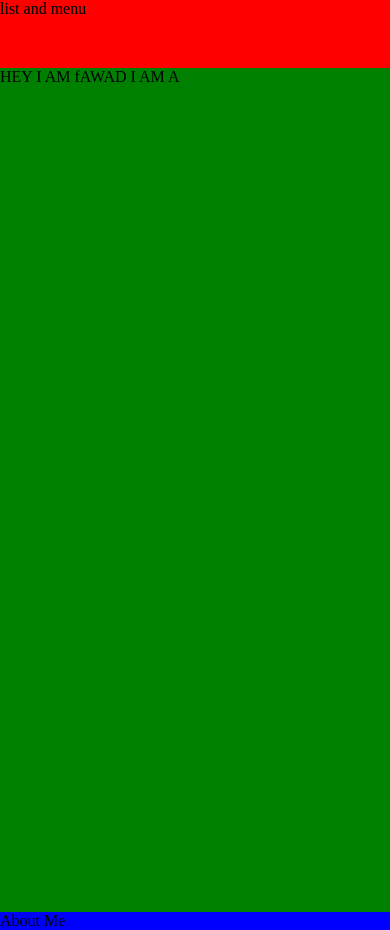
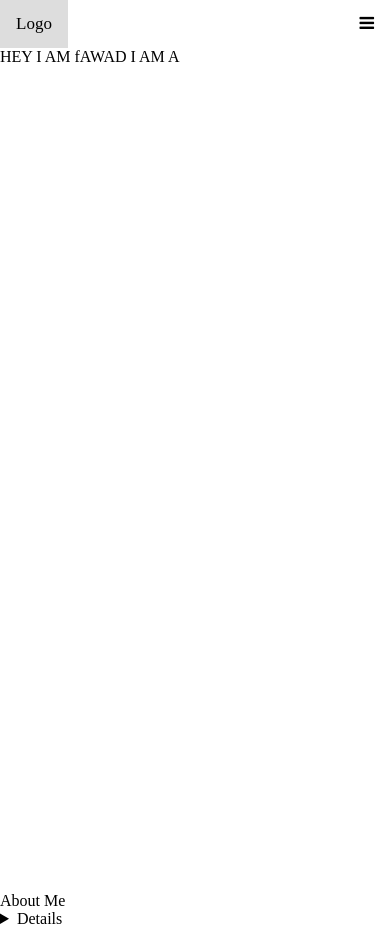
Before and after one commit to fawad-code/fawad0code.github.io, a plain HTML site: page index.html in a window 390 px wide. Drawn offline with Linux system fonts and the light colour scheme.

Commit message:
Add Navbar

```diff
--- a/index.html
+++ b/index.html
@@ -4,17 +4,31 @@
     <meta charset="UTF-8">
     <meta http-equiv="X-UA-Compatible" content="IE=edge">
     <meta name="viewport" content="width=device-width, initial-scale=1.0">
+    <link rel="stylesheet" href="https://cdnjs.cloudflare.com/ajax/libs/font-awesome/4.7.0/css/font-awesome.min.css">
     <link rel="stylesheet" href="style.css">
+    <script src="script.js"></script>
     <title>Fawad Ibrar</title>
 </head>
 <body>
-    <nav style="background-color: red;">list and menu</nav>
-    <header style="background-color: green;">HEY I AM fAWAD I AM A</header>
-    <section style="background-color: blue;">About Me</section>
-    <section class="edu"></section>
-    <section class="skills"></section>
-    <section class="projects"></section>
-    <summary></summary>
+    <!-- Navigation bar -->
+    <nav id="topnav">
+        <a href="#top">Logo</a>
+        <a href="#about">About</a>
+        <a href="#edu">Resume</a>
+        <a href="#projects">Projects</a>
+        <a href="#contact">Contact</a>
+        <a href="javascript:void(0);" class="icon" onclick="responsiveNavbar()">
+            <i class="fa fa-bars"></i>
+        </a>
+    </nav>
+
+    <!-- Main section -->
+    <header>HEY I AM fAWAD I AM A</header>
+    <section id="about">About Me</section>
+    <section id="edu"></section>
+    <section id="skills"></section>
+    <section id="projects"></section>
+    <details id="contact"></details>
     <footer></footer>
 </body>
 </html>
--- /dev/null
+++ b/script.js
@@ -0,0 +1,8 @@
+function responsiveNavbar() {
+    var x = document.getElementById("topnav");
+    if (x.className === "") {
+      x.className = "responsive";
+    } else {
+      x.className = "";
+    }
+  }
--- a/style.css
+++ b/style.css
@@ -3,7 +3,49 @@ body {
 }
 
 nav {
-    height: 8vh;
+    background-color: white;
+    overflow: hidden;
+}
+
+nav a {
+    float: left;
+    display: block;
+    color: black;
+    text-align: center;
+    padding: 14px 16px;
+    text-decoration: none;
+    font-size: 17px;
+}
+
+nav a:hover {
+    background-color: #ddd;
+    color: black;
+}
+
+nav .icon {
+    display: none;
+}
+
+@media screen and (max-width: 600px) {
+    nav a:not(:first-child) {display: none;}
+    nav a.icon {
+        float: right;
+        display: block;
+    }
+}
+
+@media screen and (max-width: 600px) {
+    nav.responsive {position: relative;}
+    nav.responsive a.icon {
+        position: absolute;
+        right: 0;
+        top: 0;
+    }
+    nav.responsive a {
+        float: none;
+        display: block;
+        text-align: left;
+    }
 }
 
 header {
```
